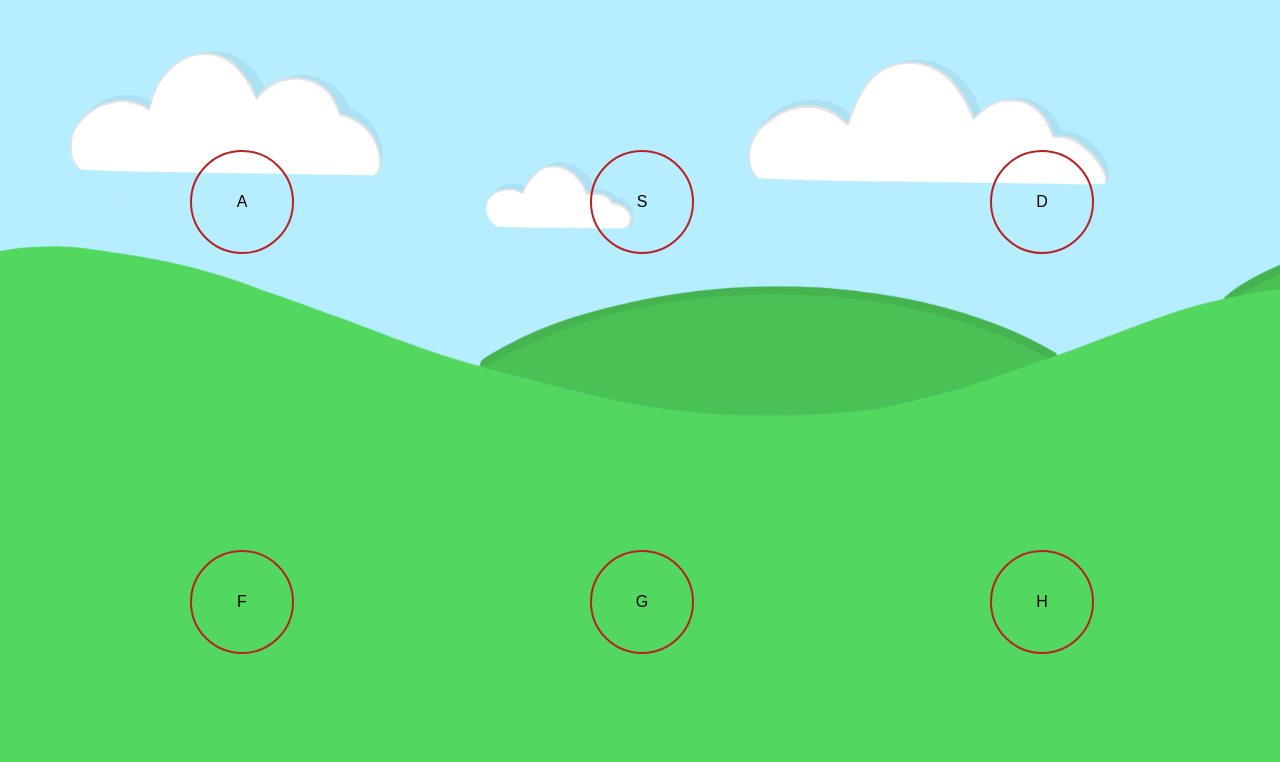
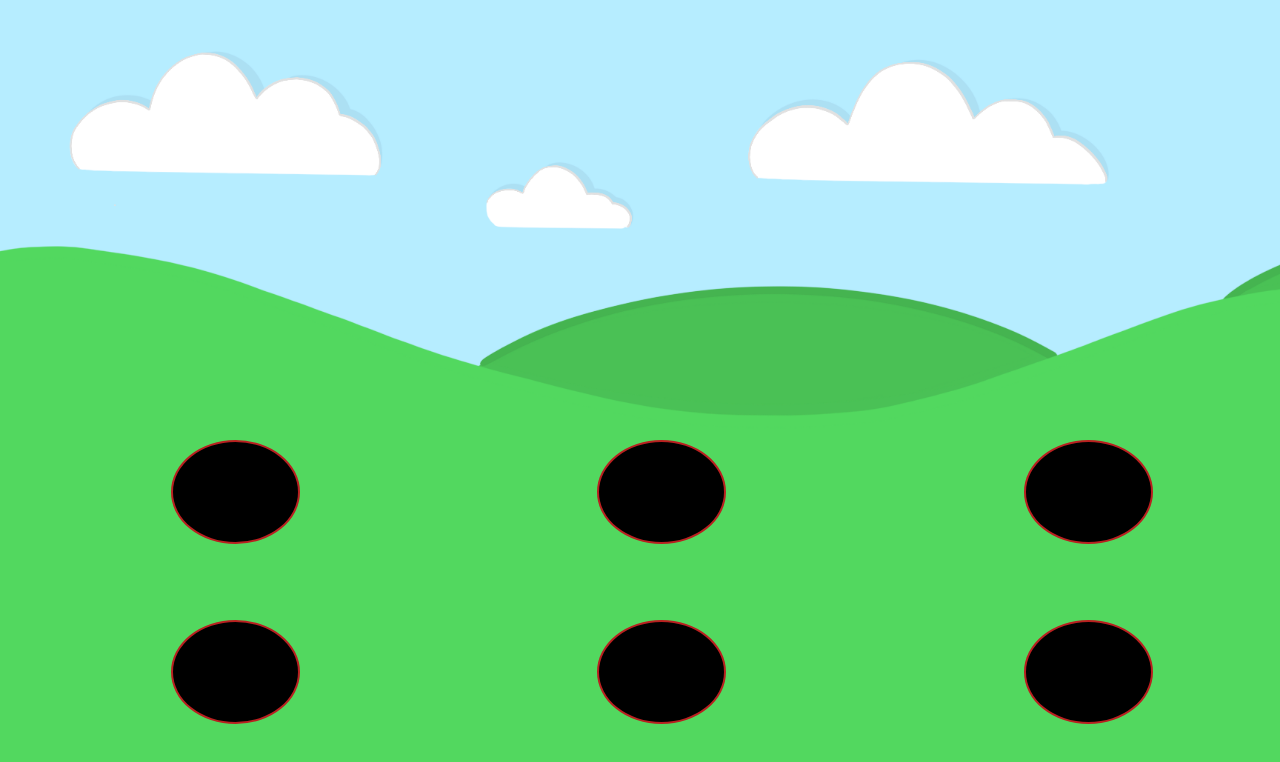
Before and after one commit to cassandrako/whacking-wombats, a website: page public/index.html in a window 1280 px wide. Drawn offline with Linux system fonts and the light colour scheme.

Commit message:
feat: working background, and game functionality w/ black circle

```diff
--- a/public/app.css
+++ b/public/app.css
@@ -13,16 +13,21 @@ body {
 
 #gameBoard {
   display: grid;
-  grid-template-columns: repeat(3, 100px);
-  grid-template-rows: repeat(2, 100px);
-  gap: 300px;
+  grid-template-columns: repeat(3, 1fr);
+  grid-template-rows: repeat(2, 1fr);
+  width: 100%; /* Adjust width as needed */
+  height: 45vh; /* Adjust height based on the desired spacing */
   justify-content: center;
   align-content: center;
+  position: relative; /* Add positioning context */
+  top: 50%; /* Adjust positioning to center the board vertically */
+  transform: translateY(-50%); /* Adjust to account for the height of the game board */
 }
 
 .hole {
-  width: 100px;
+  width: 125px;
   height: 100px;
+  margin-left: 40%;
   background-image: url('/assets/hole.png');
   background-size: cover;
   display: flex;
@@ -34,7 +39,15 @@ body {
   user-select: none;
 }
 
+.hole:nth-child(1) { grid-column: 1; grid-row: 1; }
+.hole:nth-child(2) { grid-column: 2; grid-row: 1; }
+.hole:nth-child(3) { grid-column: 3; grid-row: 1; }
+.hole:nth-child(4) { grid-column: 1; grid-row: 2; }
+.hole:nth-child(5) { grid-column: 2; grid-row: 2; }
+.hole:nth-child(6) { grid-column: 3; grid-row: 2; }
+
 .mole {
-  background-image: url('/assets/molehole.png');
+  /* background-image: url('/assets/molehole.png'); */
+  background-color: black;
   background-size: cover;
 }
--- a/public/game.js
+++ b/public/game.js
@@ -1,5 +1,4 @@
 const ws = new WebSocket('ws://localhost:3000');
-app.use(express.static('public'));
 
 ws.onopen = () => {
   console.log('Connected to the server');
--- a/public/index.html
+++ b/public/index.html
@@ -7,12 +7,12 @@
 </head>
 <body>
     <div id="gameBoard">
-      <div class="hole" data-key="a">A</div>
-      <div class="hole" data-key="s">S</div>
-      <div class="hole" data-key="d">D</div>
-      <div class="hole" data-key="f">F</div>
-      <div class="hole" data-key="g">G</div>
-      <div class="hole" data-key="h">H</div>
+      <div class="hole mole" data-key="a"></div>
+      <div class="hole mole" data-key="s"></div>
+      <div class="hole mole" data-key="d"></div>
+      <div class="hole mole" data-key="f"></div>
+      <div class="hole mole" data-key="g"></div>
+      <div class="hole mole" data-key="h"></div>
     </div>
     <script src="game.js"></script>
 </body>
```
Also changed, not shown: server.js (+9 -0 lines), public/assets/newHole.png (added).
